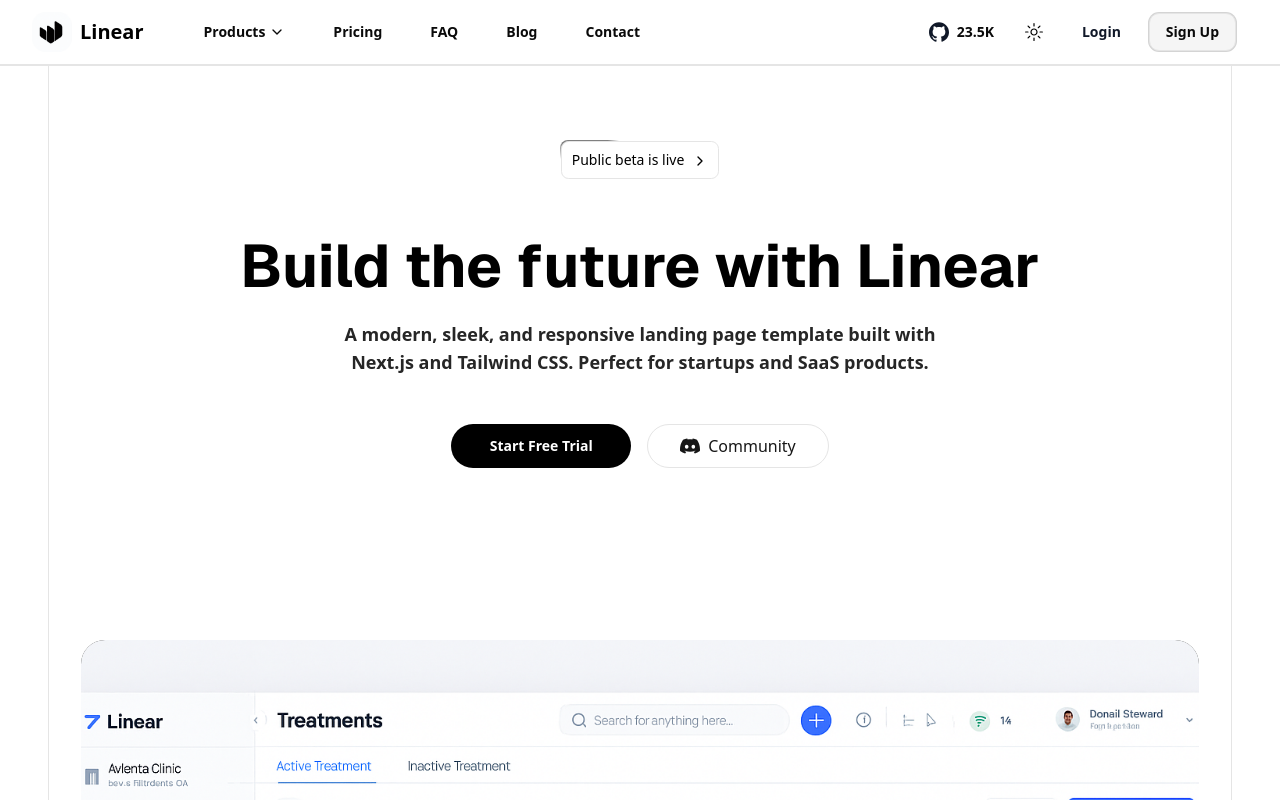
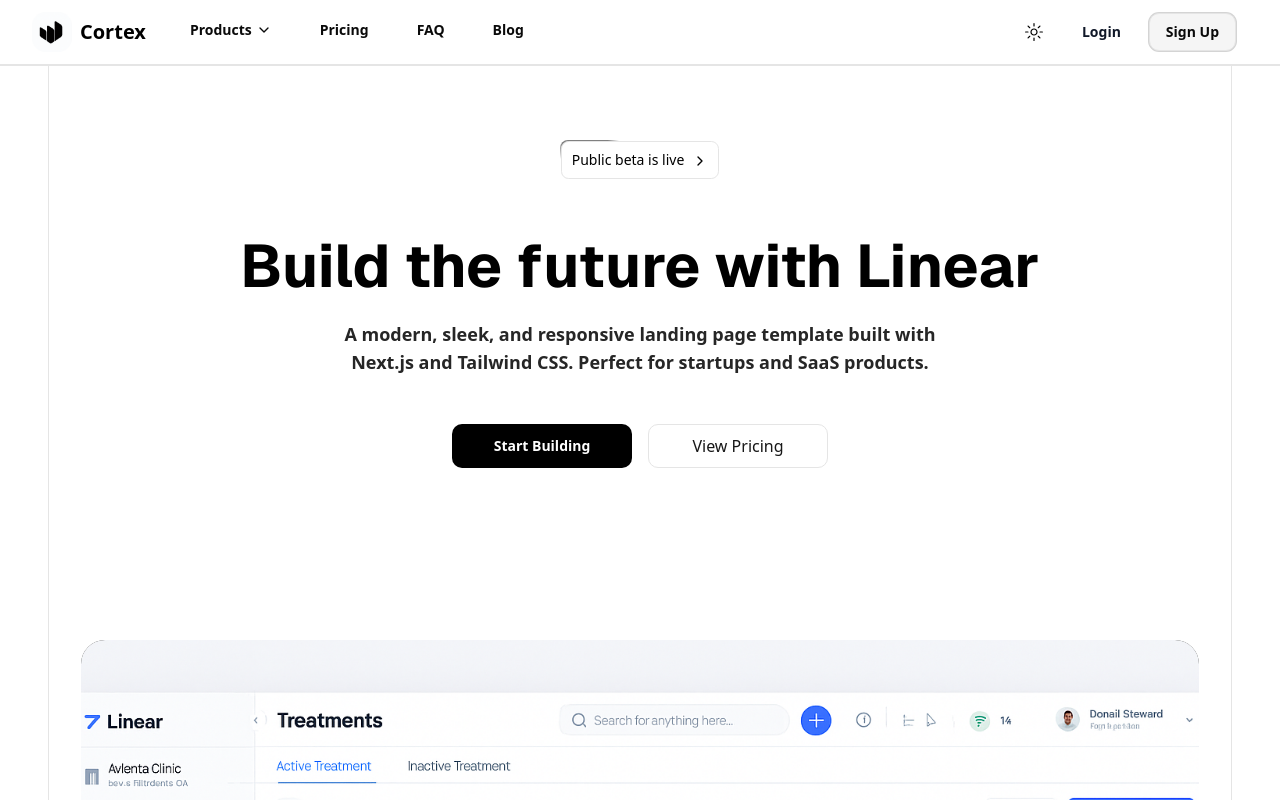
Before and after one commit to Dhruv7Tripathi/Cortex, a Next.js app: page / in a window 1280 px wide. Shown: the top 800 px of the page. Built offline with nearby package versions, Linux system fonts and the light colour scheme.

Commit message:
Refactor HeroSection and Navbar components for improved UI consistency and updated button labels

```diff
--- a/components/heroSection.tsx
+++ b/components/heroSection.tsx
@@ -32,16 +32,15 @@ const HeroSection = () => {
           <div className="flex flex-col sm:flex-row justify-center items-center mt-8 sm:mt-10 md:mt-12 gap-3 sm:gap-4">
             <Button
               size="lg"
-              className="bg-black dark:bg-neutral-50 dark:text-neutral-950 text-white px-6 py-3 font-semibold rounded-3xl transition duration-300 w-full sm:w-auto min-w-[180px]"
+              className="bg-black dark:bg-neutral-50 dark:text-neutral-950 text-white px-6 py-3 font-semibold rounded-lg transition duration-300 w-full sm:w-auto min-w-[180px]"
             >
-              Start Free Trial
+              Start Building
             </Button>
             <Button
               size="lg"
-              className="text-base rounded-3xl bg-white border border-neutral-200 hover:bg-neutral-100 dark:hover:bg-neutral-900 dark:bg-black text-neutral-900 dark:text-neutral-100 flex items-center w-full sm:w-auto min-w-[180px]"
+              className="text-base rounded-lg bg-white border border-neutral-200 hover:bg-neutral-100 dark:hover:bg-neutral-900 dark:bg-black text-neutral-900 dark:text-neutral-100 flex items-center w-full sm:w-auto min-w-[180px]"
             >
-              <SiDiscord className="mr-2 h-5 w-5" />
-              Community
+              View Pricing
             </Button>
           </div>
         </div>
--- a/components/navbar.tsx
+++ b/components/navbar.tsx
@@ -88,7 +88,8 @@ export const Navbar = () => {
         "w-full transition-all border-b-2 dark:border-neutral-900 border-neutral-200 duration-300 bg-white dark:bg-black backdrop-blur-md fixed top-0 left-0 right-0 z-50",
       )}
     >
-      <div className="w-full flex items-center justify-between px-3 sm:px-4 md:px-6 lg:px-8 py-2.5 sm:py-3">
+
+      <div className="w-full flex  px-3 sm:px-4 md:px-6 lg:px-8 py-2.5 sm:py-3">
         {/* Left: Logo and Nav */}
         <div className="flex items-center space-x-2 sm:space-x-4">
           <Link href="/" className="flex space-x-1.5 sm:space-x-2 items-center">
@@ -101,10 +102,9 @@ export const Navbar = () => {
               priority={true}
               className="h-8 w-8 sm:h-9 sm:w-9 dark:invert lg:h-10 lg:w-10 flex-shrink-0 rounded-xl object-cover"
             />
-            <h3 className="text-base sm:text-lg lg:text-xl font-bold text-black dark:text-white">Linear</h3>
+            <h3 className="text-base sm:text-lg lg:text-xl font-bold text-black dark:text-white">Cortex</h3>
           </Link>
-
-          {/* Desktop Navigation - Hidden on mobile and small tablets */}
+        </div>
         <div className="hidden lg:flex px-4 xl:px-8 text-sm font-semibold space-x-4 xl:space-x-6 text-neutral-800 dark:text-neutral-200">
           {/* Products Dropdown */}
           <div className="relative z-50" onMouseEnter={() => setIsProductOpen(true)}>
@@ -174,28 +174,10 @@ export const Navbar = () => {
           >
             Blog
           </a>
-            <a
-              href="#contact"
-              className="hover:bg-neutral-100 py-2 px-3 rounded-lg dark:hover:bg-neutral-900 dark:text-neutral-50 text-neutral-950"
-              onMouseEnter={() => setIsProductOpen(false)}
-            >
-              Contact
-            </a>
-          </div>
         </div>
 
         {/* Right: Actions */}
         <div className="flex items-center ml-auto space-x-1.5 sm:space-x-2 md:space-x-3">
-          {/* GitHub Link - Visible on sm and up */}
-          <a
-            href="https://github.com/"
-            target="_blank"
-            rel="noopener noreferrer"
-            className="hidden sm:flex p-1.5 sm:p-2 rounded-lg flex-row items-center space-x-1.5 sm:space-x-2 hover:bg-neutral-100 dark:hover:bg-neutral-900"
-          >
-            <SiGithub size={18} className="sm:w-5 sm:h-5" />
-            <span className="hidden md:block text-neutral-950 font-semibold dark:text-neutral-50 text-sm">23.5K</span>
-          </a>
 
           {/* Theme Toggle */}
           <Themetoggle />
@@ -264,13 +246,6 @@ export const Navbar = () => {
                   >
                     Blog
                   </a>
-                  <a
-                    href="#contact"
-                    className="block py-2 px-3 sm:px-4 rounded-lg hover:bg-neutral-100 dark:hover:bg-neutral-900 font-medium text-sm sm:text-base"
-                    onClick={() => setIsMobileOpen(false)}
-                  >
-                    Contact
-                  </a>
                 </div>
 
                 {/* Mobile Login Button - Only show on small devices where desktop login is hidden */}
@@ -281,18 +256,7 @@ export const Navbar = () => {
                 </div>
 
                 {/* Mobile GitHub Link - Only show on very small devices */}
-                <div className="pt-4 border-t sm:hidden">
-                  <a
-                    href="https://github.com/"
-                    target="_blank"
-                    rel="noopener noreferrer"
-                    className="flex items-center justify-center space-x-2 py-2 px-4 rounded-lg hover:bg-neutral-100 dark:hover:bg-neutral-900 font-medium"
-                    onClick={() => setIsMobileOpen(false)}
-                  >
-                    <SiGithub size={18} />
-                    <span>23.5K Stars</span>
-                  </a>
-                </div>
+
               </div>
             </SheetContent>
           </Sheet>
```
Lines whose indentation alone changed are shown as unchanged.
